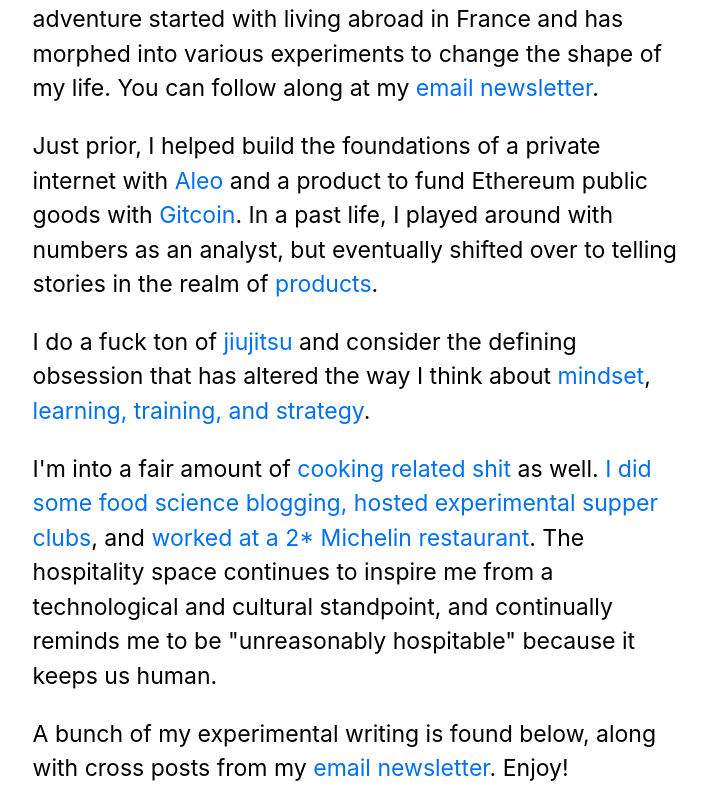
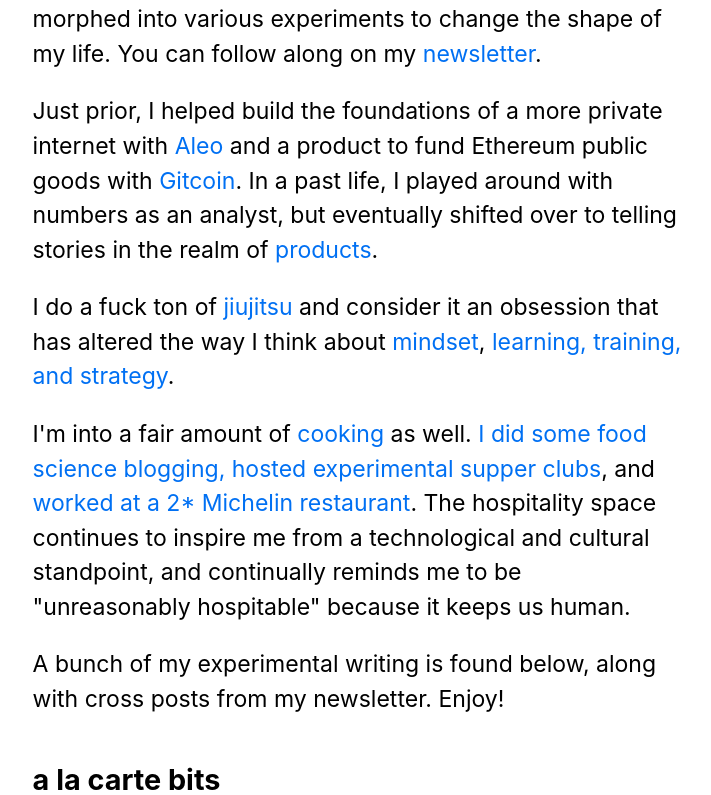
Before and after one commit to frankchen07/writing, a Next.js app: page / in a window 1280 px wide. Shown: the part 445-1240 px from the top of the page, without its empty margins (281-992 px from the left). Built offline with nearby package versions, Linux system fonts and the light colour scheme.

Commit message:
redo front page

```diff
--- a/pages/index.js
+++ b/pages/index.js
@@ -13,31 +13,31 @@
       </Head>
       <section className={utilStyles.headingMd}>
         <p>
-          Hey, I'm <a href='https://www.linkedin.com/in/frankchen07/'>Frank</a>. I share experiments I'm testing in this working knowledge base.
+          Hey, I'm <a href='https://www.linkedin.com/in/frankchen07/'>Frank</a>.
         </p>
 
         <p>
-          I'm currently on sabbatical in 2024. This particular adventure started with living abroad in France and has morphed into various experiments to change the shape of my life. You can follow along at my <a href='https://fronk.substack.com/'>email newsletter</a>.
+          I'm currently on sabbatical in 2024. This particular adventure started with living abroad in France and has morphed into various experiments to change the shape of my life. You can follow along on my <a href='https://fronk.substack.com/'>newsletter</a>.
         </p>
 
         <p>
-          Just prior, I helped build the foundations of a private internet with <a href='https://provable.com/'>Aleo</a> and a product to fund Ethereum public goods with <a href='https://gitcoin.co'>Gitcoin</a>. In a past life, I played around with numbers as an analyst, but eventually shifted over to telling stories in the realm of <a href='https://www.frank-chen.com/posts/map-of-content-(product)'>products</a>.
+          Just prior, I helped build the foundations of a more private internet with <a href='https://provable.com/'>Aleo</a> and a product to fund Ethereum public goods with <a href='https://gitcoin.co'>Gitcoin</a>. In a past life, I played around with numbers as an analyst, but eventually shifted over to telling stories in the realm of <a href='https://www.frank-chen.com/posts/map-of-content-(product)'>products</a>.
         </p>
 
         <p>
-          I do a fuck ton of <a href='https://www.instagram.com/frankthetankjj/'>jiujitsu</a> and consider the defining obsession that has altered the way I think about <a href='https://www.frank-chen.com/posts/map-of-content-(mindset)'>mindset</a>, <a href='https://www.frank-chen.com/posts/map-of-content-(jiujitsu)'>learning, training, and strategy</a>.
+          I do a fuck ton of <a href='https://www.instagram.com/frankthetankjj/'>jiujitsu</a> and consider it an obsession that has altered the way I think about <a href='https://www.frank-chen.com/posts/map-of-content-(mindset)'>mindset</a>, <a href='https://www.frank-chen.com/posts/map-of-content-(jiujitsu)'>learning, training, and strategy</a>.
         </p>
 
         <p>
-          I'm into a fair amount of <a href='https://www.instagram.com/fronkfeeds/'>cooking related shit</a> as well. <a href='https://www.frank-chen.com/posts/map-of-content-(cooking)'>I did some food science blogging, hosted experimental supper clubs</a>, and <a href='https://www.frank-chen.com/posts/working-at-a-2-michelin-star-restaurant'>worked at a 2* Michelin restaurant</a>. The hospitality space continues to inspire me from a technological and cultural standpoint, and continually reminds me to be "unreasonably hospitable" because it keeps us human.
+          I'm into a fair amount of <a href='https://www.instagram.com/fronkfeeds/'>cooking</a> as well. <a href='https://www.frank-chen.com/posts/map-of-content-(cooking)'>I did some food science blogging, hosted experimental supper clubs</a>, and <a href='https://www.frank-chen.com/posts/working-at-a-2-michelin-star-restaurant'>worked at a 2* Michelin restaurant</a>. The hospitality space continues to inspire me from a technological and cultural standpoint, and continually reminds me to be "unreasonably hospitable" because it keeps us human.
         </p>
 
         <p>
-          A bunch of my experimental writing is found below, along with cross posts from my <a href='https://fronk.substack.com/'>email newsletter</a>. Enjoy!
+          A bunch of my experimental writing is found below, along with cross posts from my newsletter. Enjoy!
         </p>
       </section>
       <section className={`${utilStyles.headingMd} ${utilStyles.padding1px}`}>
-        <h2 className={utilStyles.headingLg}>a la carte knowledge bits</h2>
+        <h2 className={utilStyles.headingLg}>a la carte bits</h2>
         <ul className={utilStyles.list}>
           {/* {allPostsData.map(({/ id, date, title }) => ( */}
           {allPostsData.map(({ id, title, url }) => (
```
